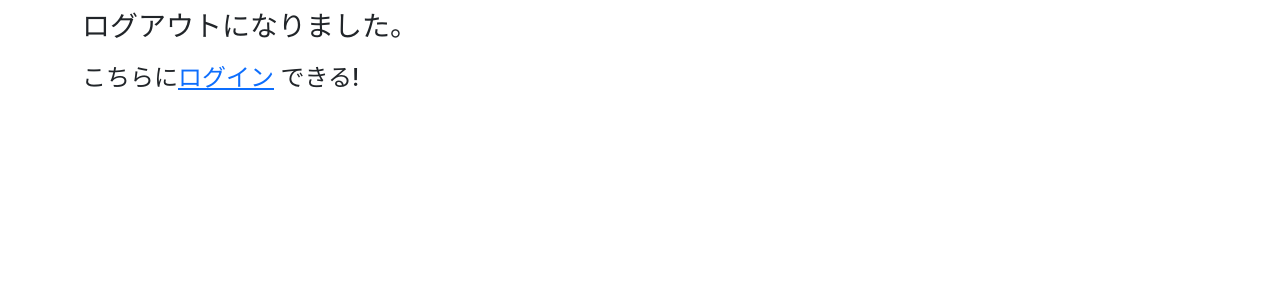
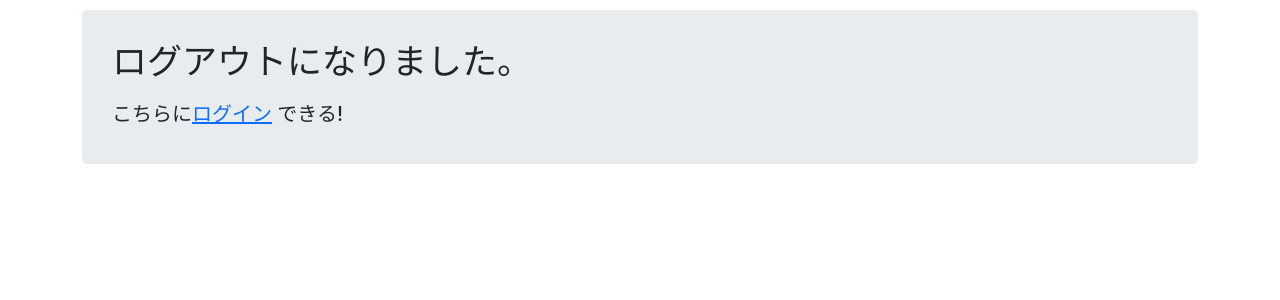
Before and after one commit to WarWarKyaw/todo-list, a React (Create React App) app: page /logout in a window 1280 px wide. Shown: the top 300 px of the page. Built offline with nearby package versions, Linux system fonts and the light colour scheme; no server answers.

Commit message:
fixed logout ui

```diff
--- a/public/index.html
+++ b/public/index.html
@@ -17,7 +17,7 @@
     <link rel="manifest" href="%PUBLIC_URL%/manifest.json" />
     <!-- CSS only -->
     <link href="https://cdn.jsdelivr.net/npm/bootstrap@5.2.0-beta1/dist/css/bootstrap.min.css" rel="stylesheet" integrity="sha384-0evHe/X+R7YkIZDRvuzKMRqM+OrBnVFBL6DOitfPri4tjfHxaWutUpFmBp4vmVor" crossorigin="anonymous">
-   <!--
+    <!--
       Notice the use of %PUBLIC_URL% in the tags above.
       It will be replaced with the URL of the `public` folder during the build.
       Only files inside the `public` folder can be referenced from the HTML.
--- a/src/pages/Logout.js
+++ b/src/pages/Logout.js
@@ -3,11 +3,11 @@ import React from "react";
 export default function Logout() {
   const origin = window.location.origin;
   return (
-    <div>
-      <h3>ログアウトになりました。</h3>
-      <h4 style={{ marginTop: 20 }}>
+    <div style={{ backgroundColor: "#E9ECEF", padding: 30, borderRadius: 5 }}>
+      <h4 style={{ fontSize: 35 }}>ログアウトになりました。</h4>
+      <h5 style={{ marginTop: 20, fontSize: 20 }}>
         こちらに<a href={origin}>ログイン</a> できる!
-      </h4>
+      </h5>
     </div>
   );
 }
```
